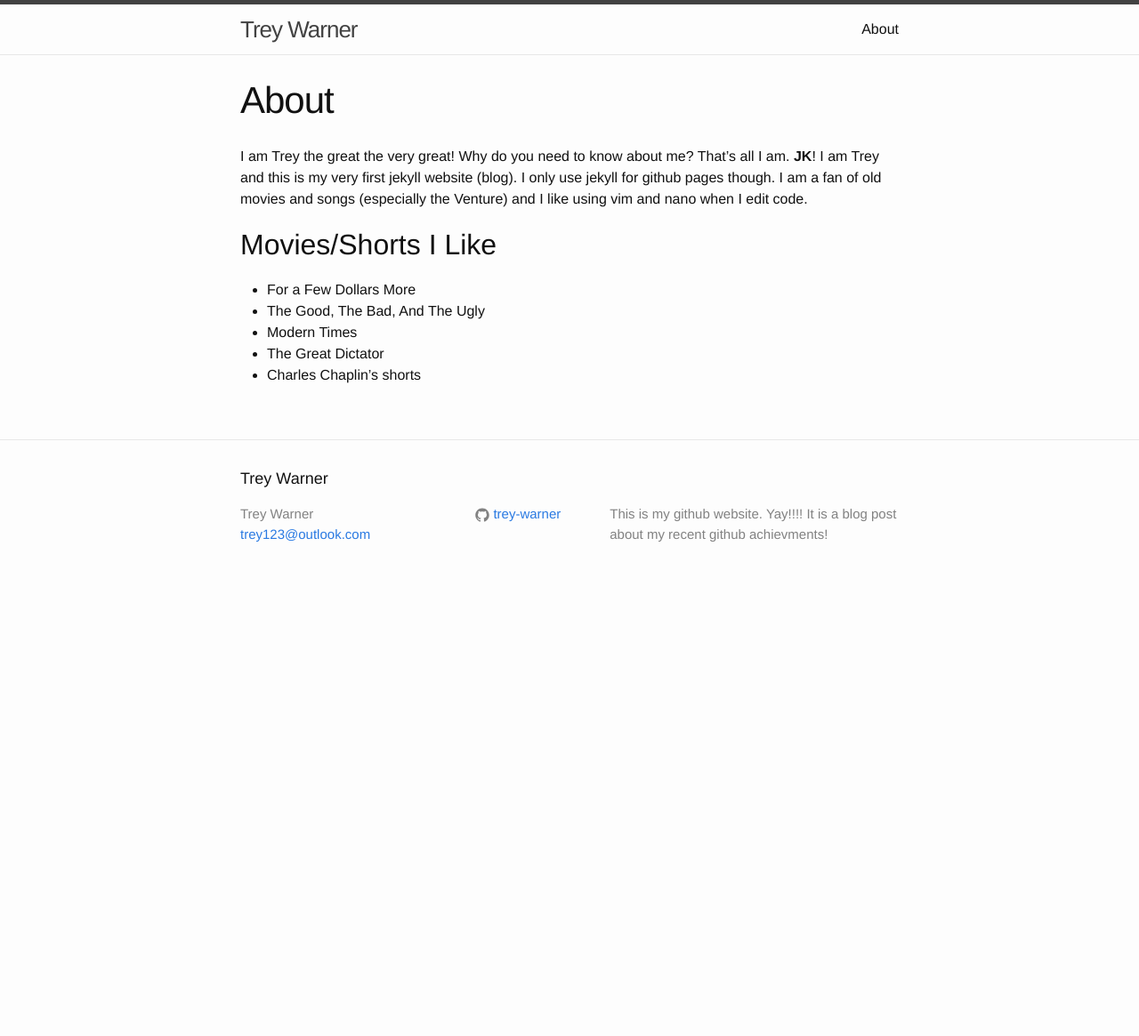
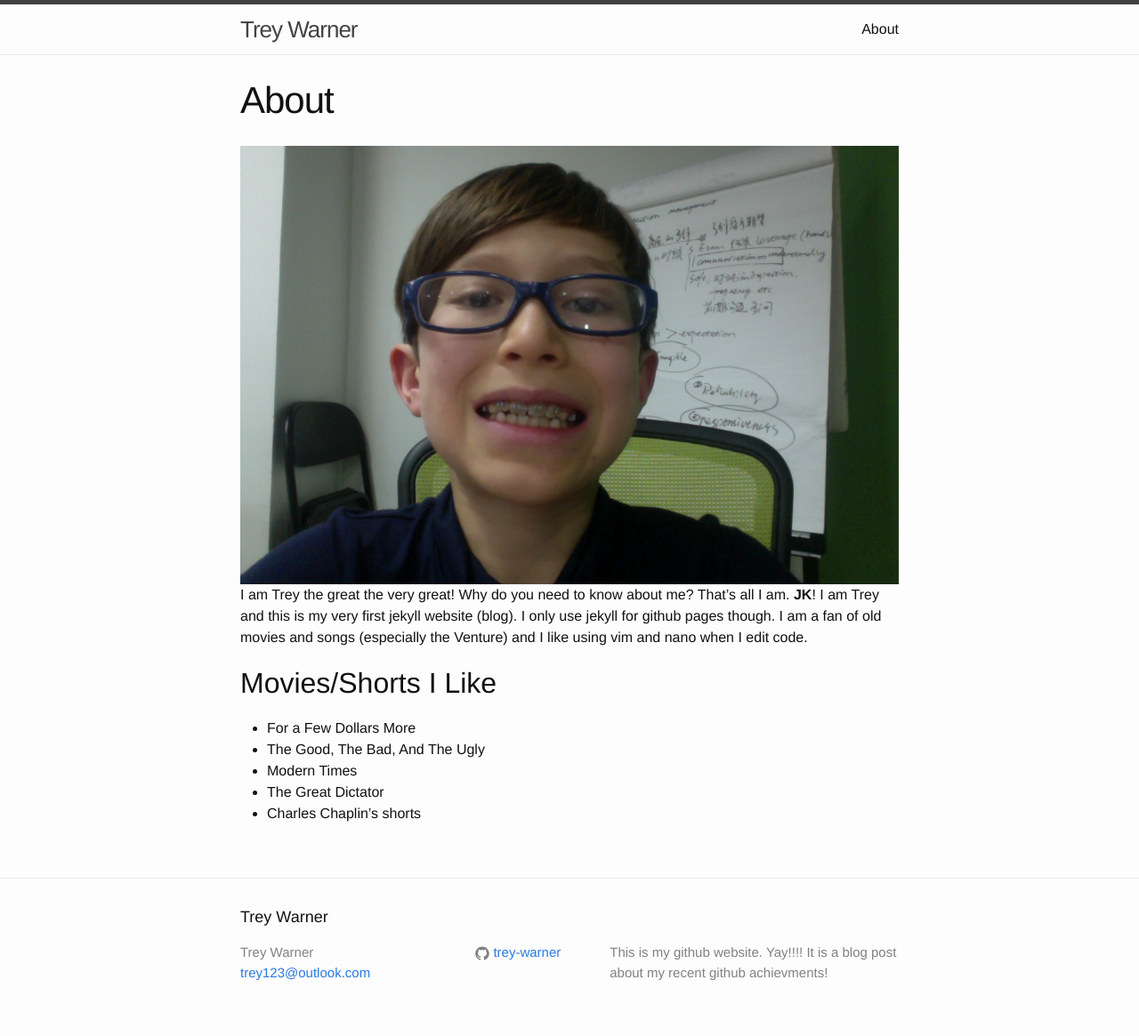
Before and after one commit to trey-warner/trey-warner.github.io, a Jekyll site: the page built from about.md, in a window 1280 px wide. Shown: the whole page at 89% size. Built offline with Jekyll 4.4.1, drawn with Linux system fonts in a browser that asks for light colours; before the commit the page ends 900 px from its top, so only the background shows below that.

Commit message:
Add my photo to the about me page

```diff
--- a/about.md
+++ b/about.md
@@ -4,6 +4,7 @@ title: About
 permalink: /about/
 ---
 
+![Me](https://github.com/trey-warner/trey-warner.github.io/blob/master/images/me.png?raw=true)
 I am Trey the great the very great! Why do you need to know about me? That's all I am. **JK**! I am Trey and this is my very first jekyll website (blog). I only use jekyll for github pages though. I am a fan of old movies and songs (especially the Venture) and I like using vim and nano when I edit code.
 
 Movies/Shorts I Like
```
